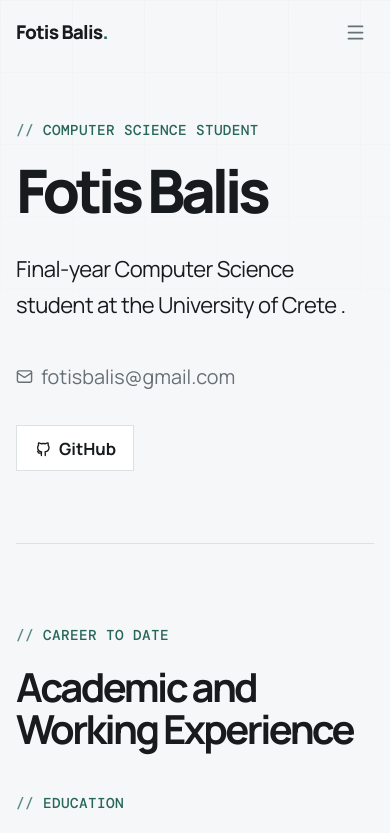
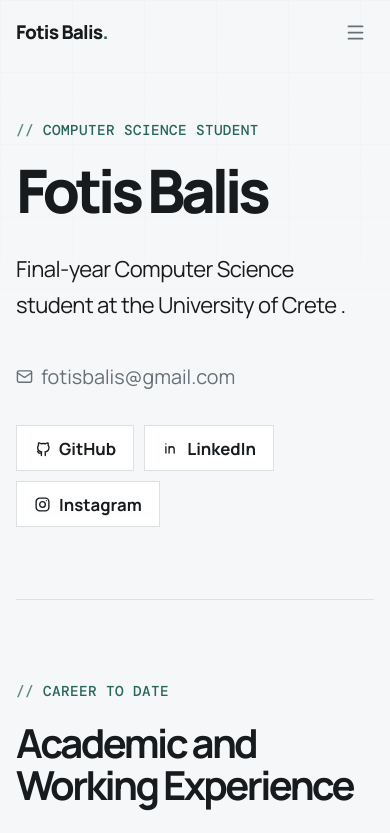
Before and after one commit to fotisbalis/fotisbalis.github.io, a React (Vite) app: page / in a window 390 px wide. Shown: the top 833 px of the page. Built offline with nearby package versions, Linux system fonts and the light colour scheme.

Commit message:
Show all social links on mobile

```diff
--- a/src/components/Hero.jsx
+++ b/src/components/Hero.jsx
@@ -12,8 +12,8 @@ export function Hero() {
         <a className="hero-email reveal" href={`mailto:${socialLinks.email}`}><Mail size={17} />{socialLinks.email}</a>
         <div className="hero-actions reveal">
           <a className="button button-secondary" href={socialLinks.github} target="_blank" rel="noreferrer"><GitHubIcon size={17} /> GitHub</a>
-          <a className="button button-secondary button-social" href={socialLinks.linkedin} target="_blank" rel="noreferrer"><LinkedInIcon size={17} /> LinkedIn</a>
-          <a className="button button-secondary button-social" href={socialLinks.instagram} target="_blank" rel="noreferrer"><InstagramIcon size={17} /> Instagram</a>
+          <a className="button button-secondary" href={socialLinks.linkedin} target="_blank" rel="noreferrer"><LinkedInIcon size={17} /> LinkedIn</a>
+          <a className="button button-secondary" href={socialLinks.instagram} target="_blank" rel="noreferrer"><InstagramIcon size={17} /> Instagram</a>
         </div>
       </div>
     </section>
--- a/src/styles/global.css
+++ b/src/styles/global.css
@@ -144,7 +144,6 @@ h2 { margin-bottom: 17px; font-size: clamp(2rem, 4.5vw, 3.65rem); line-height: 1
 }
 
 @media (max-width: 430px) {
-  .button-social { display: none; }
   .project-footer { align-items: flex-start; flex-direction: column; gap: 17px; }
   .footer { min-height: 70px; }
 }
```
